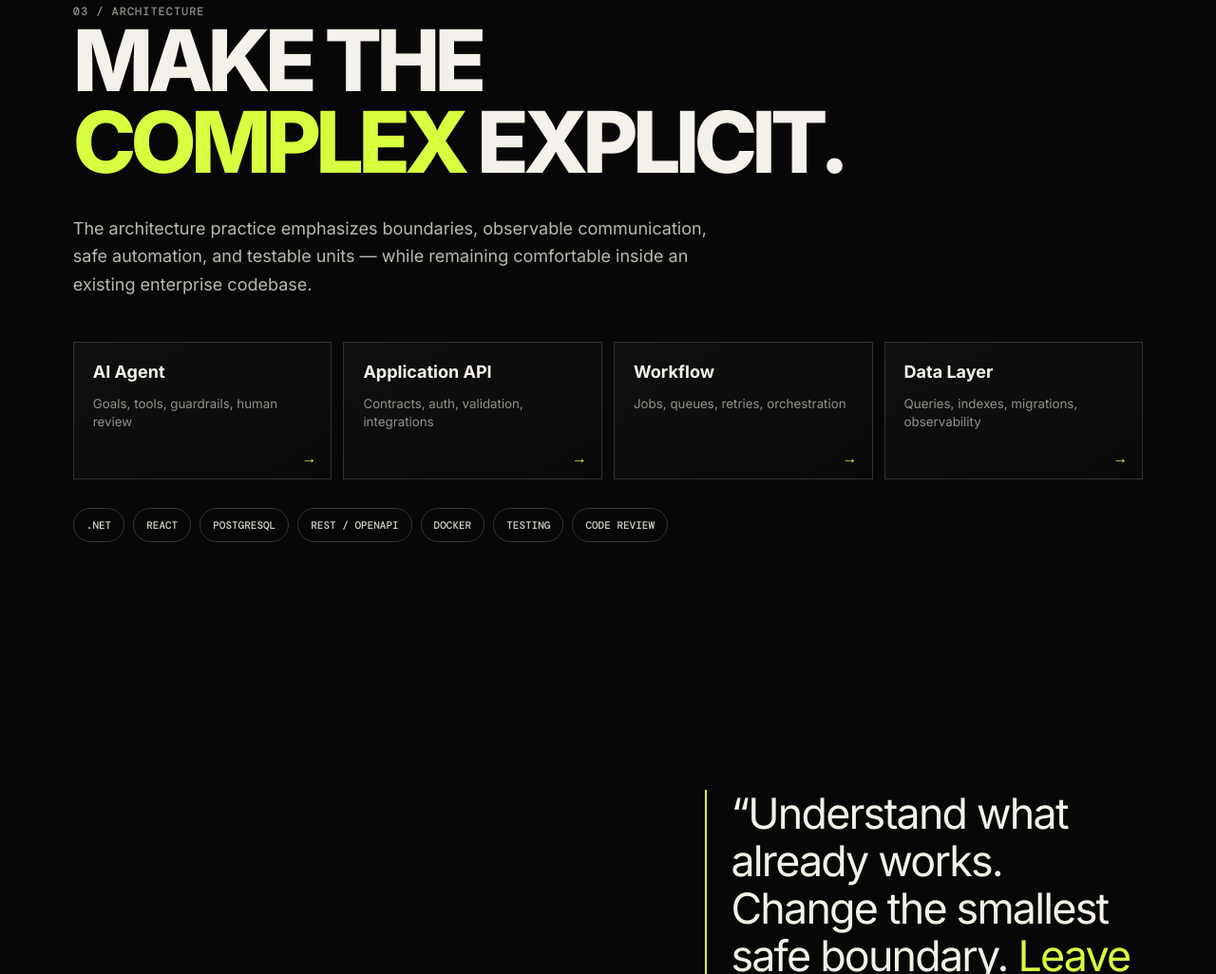
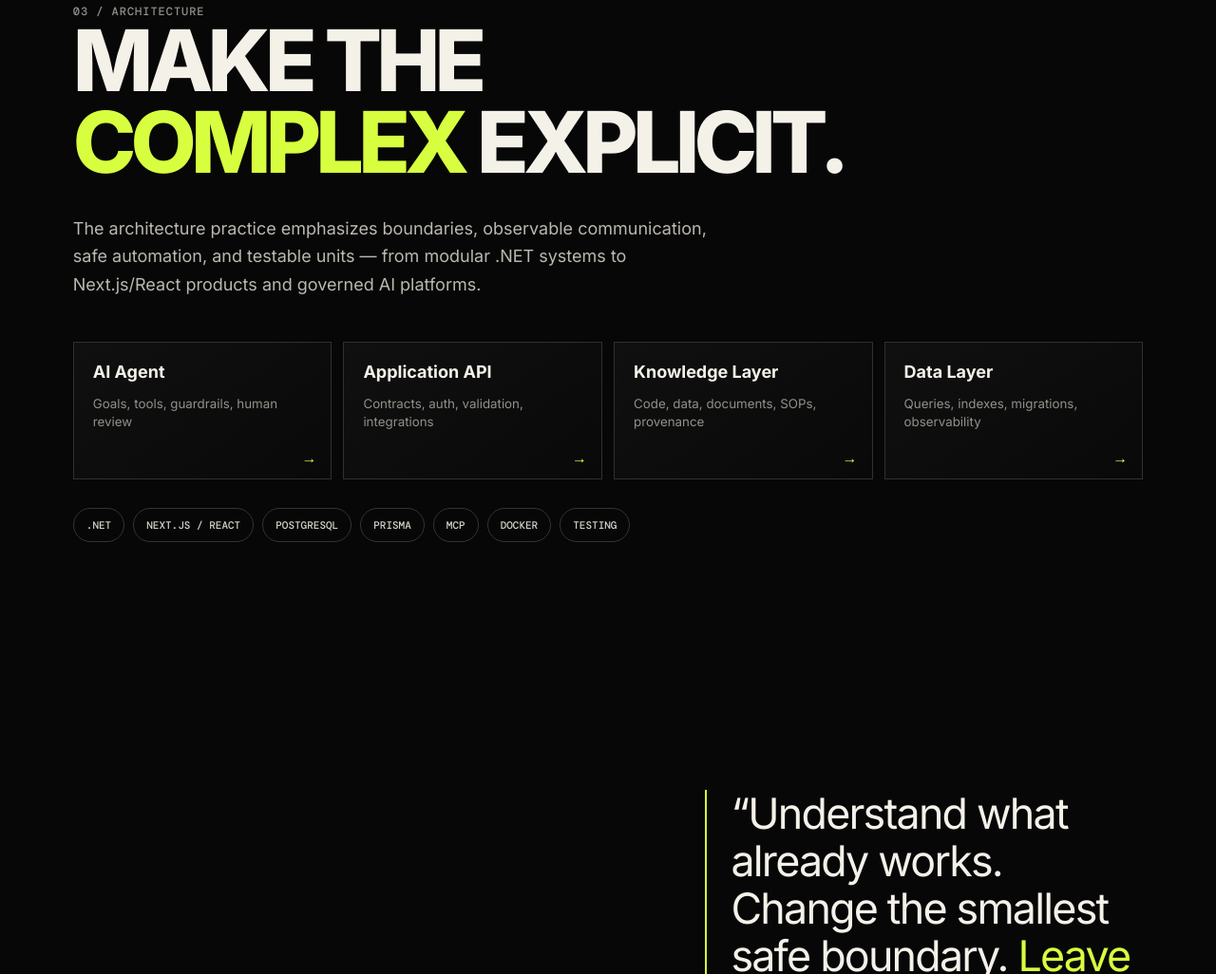
Before and after one commit to trandat1114/new-ocean-is-portfolio, a plain HTML site: page index.html in a window 1280 px wide. Shown: the part 2769-3795 px from the top of the page at 95% size. Drawn offline with nearby package versions, Linux system fonts and the light colour scheme.

Commit message:
feat: highlight governed AI architecture

```diff
--- a/index.html
+++ b/index.html
@@ -38,7 +38,7 @@ nav .brand{font-weight:800;letter-spacing:-.04em}nav .counter{color:var(--muted)
 <section class="slide hero" id="s1"><div class="inner"><div class="mono kicker reveal">TECHNICAL LEADER · SOFTWARE ENGINEERING · AI AGENTS</div><h1 class="reveal d1">BUILD<br><span>BEYOND</span><br>THE STACK.</h1><p class="sub reveal d2">I lead a team of fewer than 20 people across multiple AI-agent and management-software projects for government-sector organizations, while staying close to architecture and delivery.</p></div><div class="scroll mono reveal d3"><b></b> scroll to explore</div></section>
 <section class="slide" id="s2"><div class="inner"><div class="grid"><div><div class="mono reveal">01 / THE PRACTICE</div><h2 class="headline reveal d1">LEAD THE<br><em>FULL PATH.</em></h2><p class="copy reveal d2">From product ambiguity to a tested release, I connect technical direction, team execution, backend architecture, frontend experience, and operational feedback.</p><div class="tags reveal d3"><span class="tag">Technical Leadership</span><span class="tag">AI Agents</span><span class="tag">C# / .NET</span><span class="tag">React</span><span class="tag">PostgreSQL</span><span class="tag">Distributed Systems</span><span class="tag">Delivery</span></div></div><div class="matrix reveal d2"><div class="cell"><span class="mono">DIRECTION</span><strong>Context → Decisions</strong><p>Make trade-offs explicit and keep teams aligned on outcomes.</p></div><div class="cell"><span class="mono">PRODUCT</span><strong>Need → Workflow</strong><p>Turn complex operational requirements into usable software.</p></div><div class="cell"><span class="mono">SYSTEMS</span><strong>API → Data → Reliability</strong><p>Build maintainable boundaries with observable failure paths.</p></div><div class="cell"><span class="mono">DELIVERY</span><strong>Plan → Test → Ship</strong><p>Support steady execution across multiple projects.</p></div></div></div></div></section>
 <section class="slide" id="s3"><div class="inner"><div class="mono reveal">02 / SELECTED WORK</div><h2 class="headline reveal d1">PRODUCTS<br><em>WITH PURPOSE.</em></h2><p class="copy reveal d2">Public work shows the engineering practice. Client and government-sector delivery is described at a high level to protect confidential details.</p><div class="case reveal d3"><div class="mono">OPEN SOURCE</div><div><h3>Yugen-UI</h3><p>Fluent 2–inspired React components for Tailwind CSS v4, with accessibility, RTL, theming, AI, and data visualization support.</p></div><div class="stack">React / TypeScript<br>Tailwind CSS</div></div><div class="case reveal d4"><div class="mono">ENGINEERING LABS</div><div><h3>.NET & PostgreSQL</h3><p>Runnable experiments covering backend state, failure handling, query plans, indexing, and reliability fundamentals.</p></div><div class="stack">.NET / PostgreSQL<br>Docker / SQL</div></div><div class="case reveal d4"><div class="mono">DELIVERY</div><div><h3>AI & Management Software</h3><p>Leading delivery across AI-agent and management-software projects for government-sector organizations, without publishing sensitive implementation or customer details.</p></div><div class="stack">Agents / APIs<br>Team / Product</div></div></div></section>
-<section class="slide" id="s4"><div class="inner"><div class="mono reveal">03 / ARCHITECTURE</div><h2 class="headline reveal d1">MAKE THE<br><em>COMPLEX</em> EXPLICIT.</h2><p class="copy reveal d2">The architecture practice emphasizes boundaries, observable communication, safe automation, and testable units — while remaining comfortable inside an existing enterprise codebase.</p><div class="arch reveal d3"><div class="node"><b>AI Agent</b><small>Goals, tools, guardrails, human review</small></div><div class="node"><b>Application API</b><small>Contracts, auth, validation, integrations</small></div><div class="node"><b>Workflow</b><small>Jobs, queues, retries, orchestration</small></div><div class="node"><b>Data Layer</b><small>Queries, indexes, migrations, observability</small></div></div><div class="tags reveal d4"><span class="tag">.NET</span><span class="tag">React</span><span class="tag">PostgreSQL</span><span class="tag">REST / OpenAPI</span><span class="tag">Docker</span><span class="tag">Testing</span><span class="tag">Code Review</span></div></div></section>
+<section class="slide" id="s4"><div class="inner"><div class="mono reveal">03 / ARCHITECTURE</div><h2 class="headline reveal d1">MAKE THE<br><em>COMPLEX</em> EXPLICIT.</h2><p class="copy reveal d2">The architecture practice emphasizes boundaries, observable communication, safe automation, and testable units — from modular .NET systems to Next.js/React products and governed AI platforms.</p><div class="arch reveal d3"><div class="node"><b>AI Agent</b><small>Goals, tools, guardrails, human review</small></div><div class="node"><b>Application API</b><small>Contracts, auth, validation, integrations</small></div><div class="node"><b>Knowledge Layer</b><small>Code, data, documents, SOPs, provenance</small></div><div class="node"><b>Data Layer</b><small>Queries, indexes, migrations, observability</small></div></div><div class="tags reveal d4"><span class="tag">.NET</span><span class="tag">Next.js / React</span><span class="tag">PostgreSQL</span><span class="tag">Prisma</span><span class="tag">MCP</span><span class="tag">Docker</span><span class="tag">Testing</span></div></div></section>
 <section class="slide" id="s5"><div class="inner"><div class="grid"><div><div class="mono reveal">04 / ENGINEERING HABITS</div><h2 class="headline reveal d1">LEGACY IS<br><em>DATA.</em></h2></div><div><p class="quote reveal d2">“Understand what already works. Change the smallest safe boundary. <span>Leave the system better.</span>”</p><p class="copy reveal d3">Designed for teams where a modern React module can coexist with Razor, jQuery or Knockout; where new ASP.NET Core services sit beside mature .NET Framework applications; and where debugging production behavior matters as much as writing new code.</p><div class="tags reveal d4"><span class="tag">Legacy-friendly</span><span class="tag">Clean code</span><span class="tag">Debugging</span><span class="tag">Documentation</span><span class="tag">Agile / Scrum</span></div></div></div></div></section>
 <section class="slide" id="s6"><div class="inner"><div class="mono reveal">05 / AI-AUGMENTED ENGINEERING</div><h2 class="headline reveal d1">MOVE FAST.<br><em>VERIFY EVERYTHING.</em></h2><div class="grid"><div><p class="copy reveal d2">AI is treated as an engineering multiplier, not an authority: generate → inspect → test → refactor → review.</p></div><div class="matrix reveal d3"><div class="cell"><span class="mono">01</span><strong>Generate</strong><p>Boilerplate, tests, SQL drafts and implementation alternatives.</p></div><div class="cell"><span class="mono">02</span><strong>Challenge</strong><p>Review generated output for correctness, security and maintainability.</p></div><div class="cell"><span class="mono">03</span><strong>Prove</strong><p>Tests, logs and reproducible behavior decide what ships.</p></div><div class="cell"><span class="mono">04</span><strong>Learn</strong><p>Use failures to improve prompts, architecture and team documentation.</p></div></div></div></div></section>
 <section class="slide final" id="s7"><div class="inner"><div class="mono reveal">06 / LET'S BUILD</div><h2 class="reveal d1">READY FOR<br>THE NEXT<br>CHALLENGE.</h2><p class="copy reveal d2" style="color:#222;max-width:680px">Technical leadership with a software-engineering foundation: align the team, clarify the system, protect sensitive details, and deliver useful products.</p><div class="cta reveal d3"><a class="btn invert" href="mailto:dattranphu1114@gmail.com">Email / Contact</a><a class="btn" href="https://github.com/trandat1114" target="_blank" rel="noreferrer">GitHub</a><a class="btn" href="https://github.com/trandat1114/Yugen-UI" target="_blank" rel="noreferrer">Yugen-UI</a></div></div></section>
```
